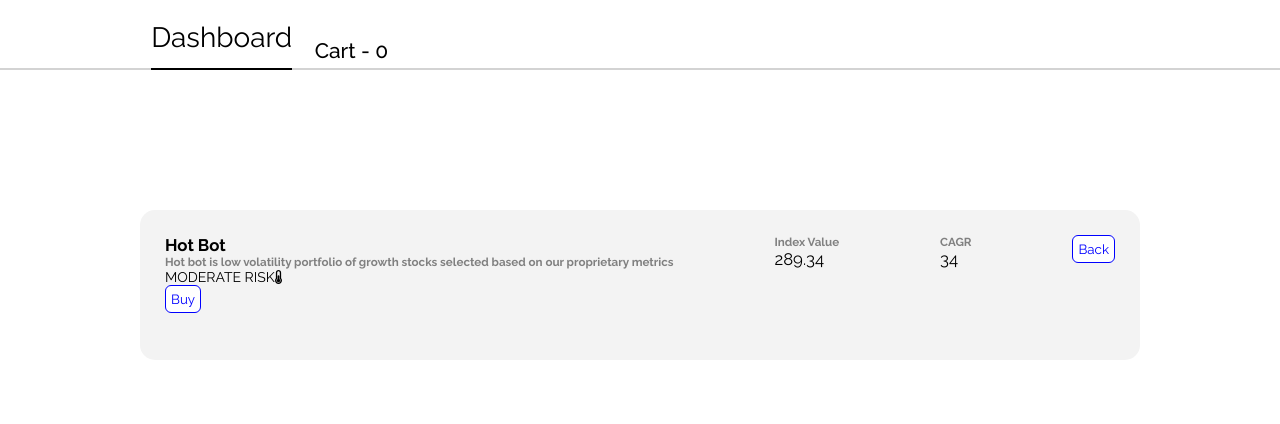
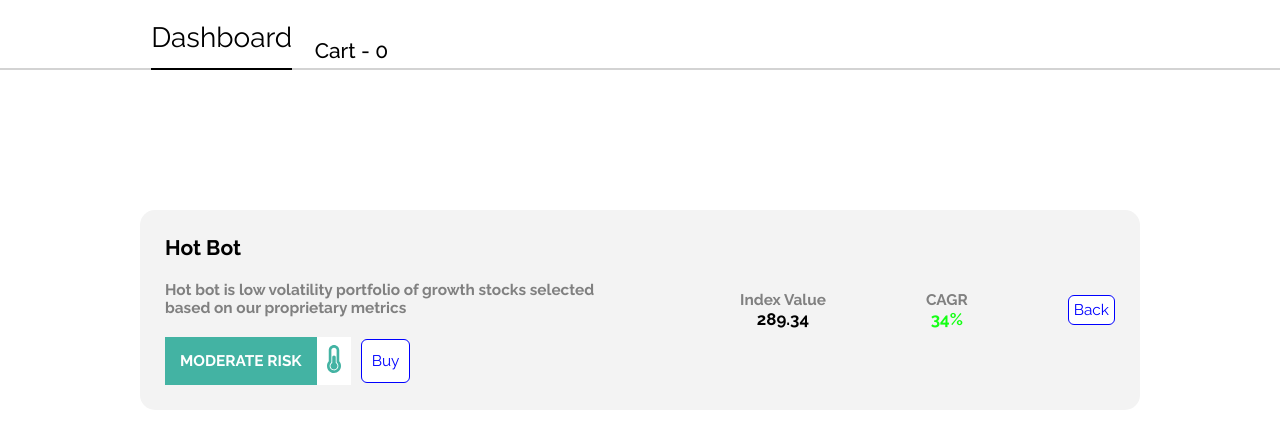
Before and after one commit to yashkuncolienker-vb/docker-miniassignment, a React (Create React App) app: page /bots-details/1 in a window 1280 px wide. Shown: the top 424 px of the page. Built offline with nearby package versions, Linux system fonts and the light colour scheme.

Commit message:
000|YASH RK|WIP Styling+Basic Styling Done

```diff
--- a/src/App.css
+++ b/src/App.css
@@ -5,6 +5,7 @@
   margin: 0;
   box-sizing: border-box;
   font-family: 'Raleway', sans-serif;
+  user-select: none;
 }
 
 html {
--- a/src/components/BotCard/BotCard.css
+++ b/src/components/BotCard/BotCard.css
@@ -33,6 +33,7 @@
 
 p {
   font-size: 1.2rem;
+  font-weight: 700;
 }
 
 h4 {
@@ -42,10 +43,12 @@ h4 {
 
 h5 {
   color: gray;
+  font-size: 1.1rem;
 }
 
 .btn-container button:nth-last-of-type(1) {
   margin-bottom: 4px;
+  font-size: 1.1rem;
 }
 
 button {
--- a/src/pages/BotDetails/BotDetails.css
+++ b/src/pages/BotDetails/BotDetails.css
@@ -1,15 +1,54 @@
 .bot-details {
   margin: 10rem;
   padding: 25px;
-  height: 150px;
+  height: 200px;
   display: flex;
   justify-content: space-between;
   background-color: rgb(243, 243, 243);
   border-radius: 15px;
 }
-
+.bot-details button {
+  font-size: 1.1rem;
+}
 .thermometer {
+  background-color: white;
+  color: #43b3a3;
+  margin: 8px 10px;
 }
-
-.moderate-risk {
+.moderate-risk-container {
+  background-color: #43b3a3;
+  display: inline-flex;
+  background-color: white;
 }
+.moderate-risk-container h5 {
+  background-color: #43b3a3;
+  color: white;
+  padding: 15px;
+  align-self: center;
+}
+.moderate-risk-container + button {
+  height: 44px;
+  margin-left: 10px;
+  padding: 10px;
+}
+.details-text-container {
+  display: flex;
+  flex-direction: column;
+  justify-content: space-between;
+  word-wrap: break-word;
+  width: 50%;
+}
+.details-text-container h4 {
+  font-size: 1.5rem;
+}
+.bot-details > *:not(:first-child) {
+  align-self: center;
+}
+.bot-details > div:not(:first-child) {
+  display: flex;
+  flex-direction: column;
+  align-items: center;
+}
+.bot-details > div:nth-of-type(3) p {
+  color: rgb(20, 255, 20);
+}
--- a/src/pages/BotDetails/BotDetails.jsx
+++ b/src/pages/BotDetails/BotDetails.jsx
@@ -13,19 +13,22 @@ const BotDetails = () => {
     <div className="bot-details">
       {details.length ? (
         <>
-          <div>
+          <div className="details-text-container">
             <h4>{details[0].bot}</h4>
             <h5>{details[0].description}</h5>
-            <div className="moderate-risk">
-              MODERATE RISK
+            <div className="details-btn-container">
+              <div className="moderate-risk-container">
+                <h5>MODERATE RISK</h5>
                 <FontAwesomeIcon
                   icon={faThermometerHalf}
                   className="thermometer"
+                  size="2x"
                 />
               </div>
               <button onClick={() => dispatch({ type: 'buy', payload: id })}>
                 Buy
               </button>
+            </div>
           </div>
           <div>
             <h5>Index Value</h5>
@@ -33,7 +36,7 @@ const BotDetails = () => {
           </div>
           <div>
             <h5>CAGR</h5>
-            <p>{details[0].cagr}</p>
+            <p>{details[0].cagr}%</p>
           </div>
         </>
       ) : (
--- a/src/pages/bots/Bots.css
+++ b/src/pages/bots/Bots.css
@@ -1,5 +1,5 @@
 .bot-container h2 {
-  margin: 6rem 10rem 1.5rem 11rem;
+  margin: 2rem 10rem 1.5rem 11rem;
   font-weight: 400;
   font-size: 1rem;
 }
```
Lines whose indentation alone changed are shown as unchanged.
